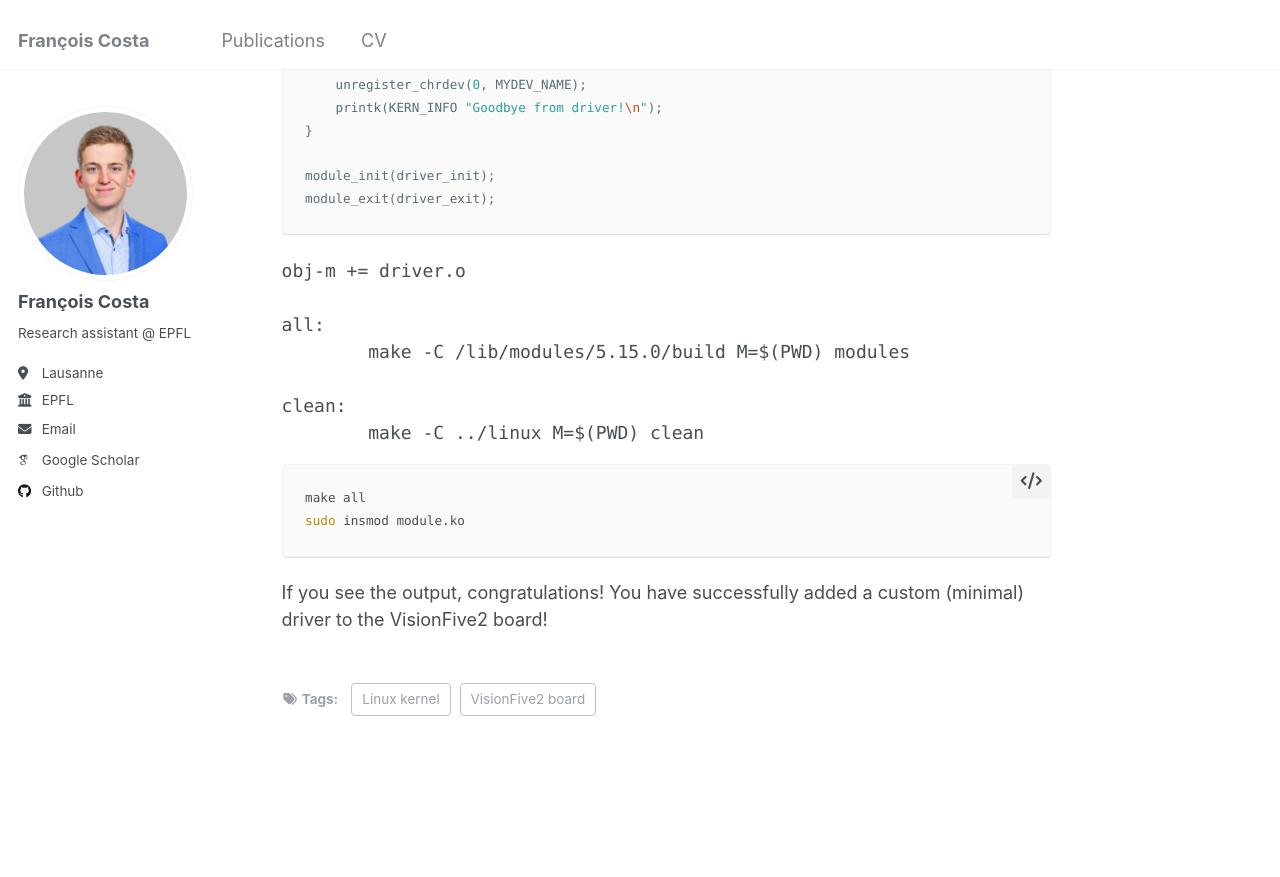
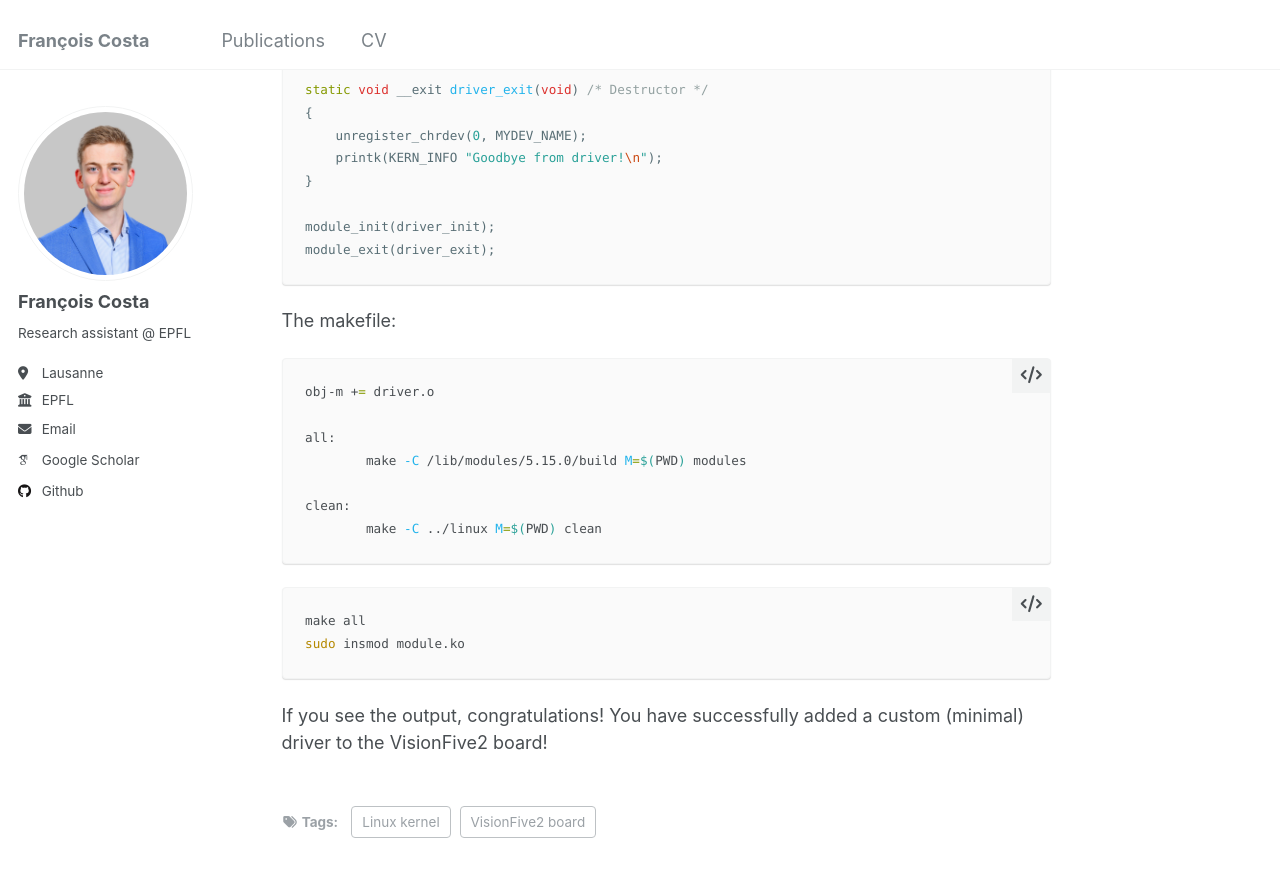
Before and after one commit to francois141/francois141.github.io, a Jekyll site: the page built from _posts/2009-10-01-driver-visionfive2.md, in a window 1280 px wide and 900 px high, scrolled down 2850 px. Shown: the top 877 px of the window. Built offline with Jekyll 4.4.1, drawn with Linux system fonts in a browser that asks for light colours; some web fonts are replaced.

Commit message:
update tutorial

````diff
--- a/_posts/2009-10-01-driver-visionfive2.md
+++ b/_posts/2009-10-01-driver-visionfive2.md
@@ -60,6 +60,8 @@
 
 The last step consists of writing the example kernel module we use in this tutorial and compiling it. The name of the file should be ```driver.c``` As a final step, we need to add it to the kernel.
 
+The driver:
+
 ```c
 #include <linux/init.h>
 #include <linux/module.h>
@@ -108,7 +110,9 @@
 module_exit(driver_exit);
 ```
 
-```Makefile
+The makefile:
+
+```bash
 obj-m += driver.o
 
 all:
@@ -117,6 +121,7 @@
 clean:
 	make -C ../linux M=$(PWD) clean
 ```
+
 ```bash
 make all
 sudo insmod module.ko
````
